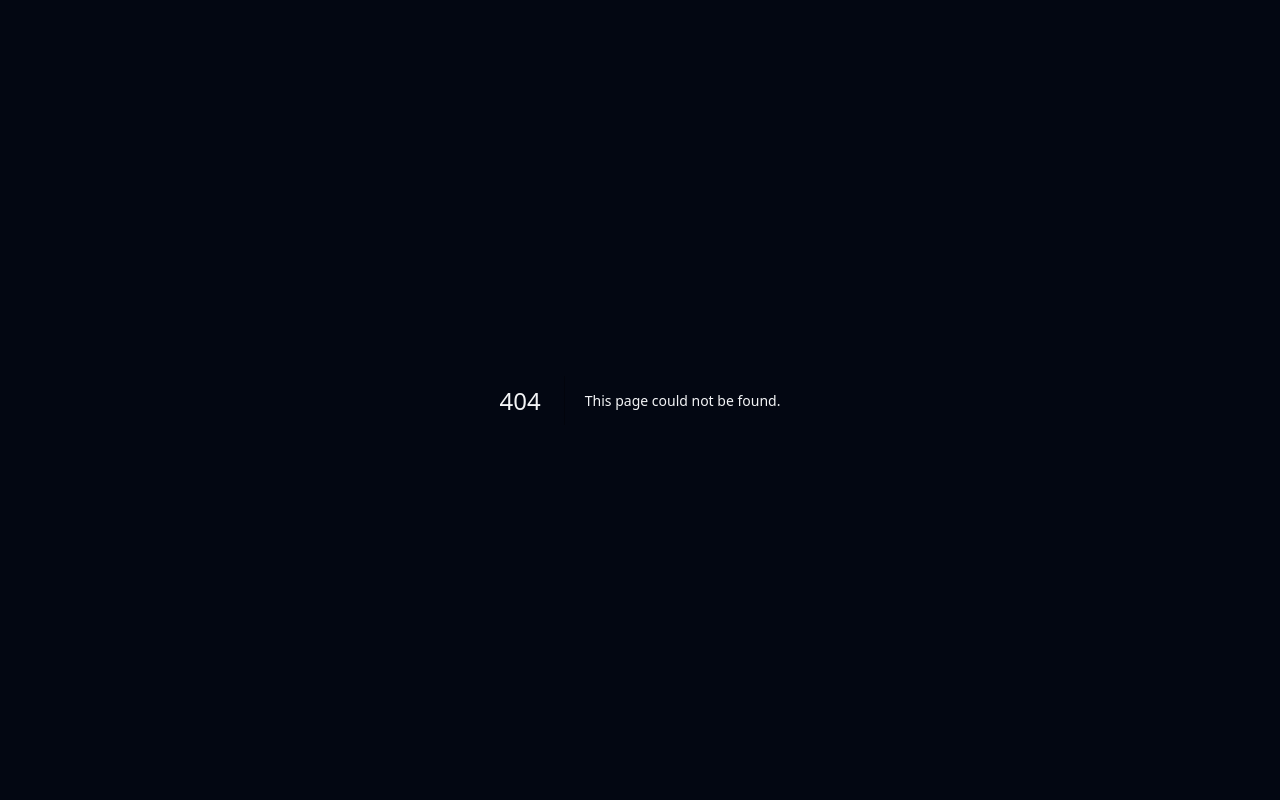
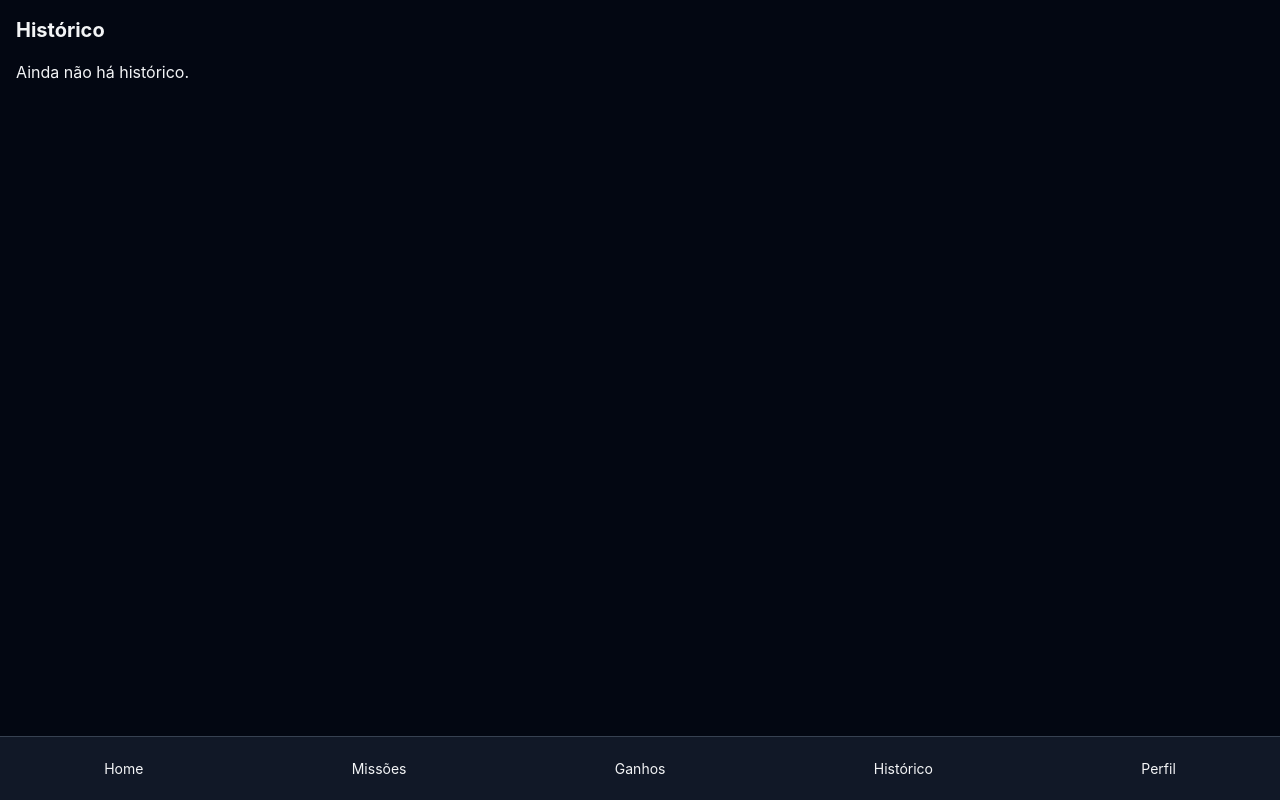
Before and after one commit to siteseguro-oficial/app-dinero, a Next.js app: page /app/history in a window 1280 px wide. Before the commit this address had no page. Built offline with nearby package versions, Linux system fonts and the light colour scheme; sample sign-in values are in the browser's storage.

Commit message:
Create page.tsx

```diff
--- /dev/null
+++ b/src/app/app/history/page.tsx
@@ -0,0 +1,42 @@
+"use client";
+
+import { useEffect, useState } from 'react';
+import { loadStorage } from '@/lib/storage';
+import { DayLog } from '@/types';
+
+export default function HistoryPage() {
+  const [logs, setLogs] = useState<DayLog[]>([]);
+
+  useEffect(() => {
+    const data = loadStorage();
+    const dayLogs = data.dayLogs || {};
+    const arr = Object.values(dayLogs)
+      .sort((a: any, b: any) => (a.dateISO < b.dateISO ? 1 : -1)) as DayLog[];
+    setLogs(arr);
+  }, []);
+
+  const statusLabel = (log: DayLog) => {
+    const count = log.completedMissionIds?.length || 0;
+    if (count >= 3) return 'Completo';
+    if (count > 0) return 'Parcial';
+    return 'Incompleto';
+  };
+
+  return (
+    <div>
+      <h1 className="text-xl font-bold mb-4">Histórico</h1>
+      <ul className="space-y-2">
+        {logs.map((log) => (
+          <li
+            key={log.dateISO}
+            className="p-4 bg-gray-800 rounded-md flex justify-between"
+          >
+            <span>{log.dateISO}</span>
+            <span>{statusLabel(log)}</span>
+          </li>
+        ))}
+        {logs.length === 0 && <p>Ainda não há histórico.</p>}
+      </ul>
+    </div>
+  );
+}
```
